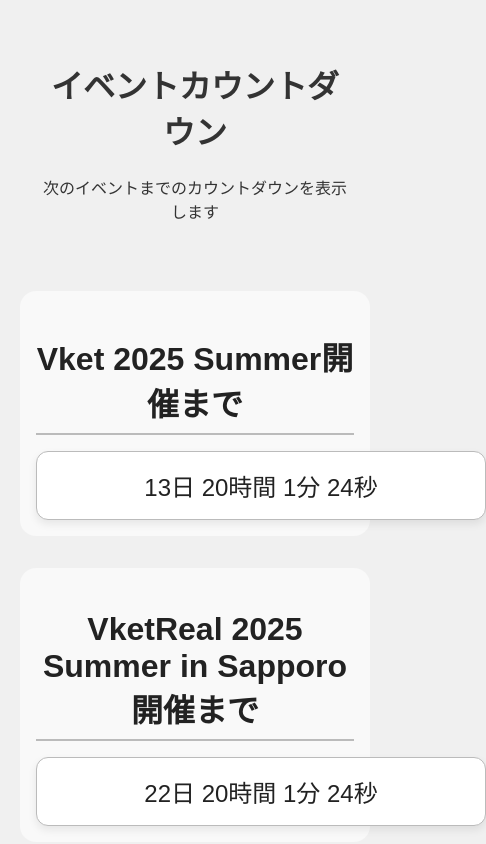
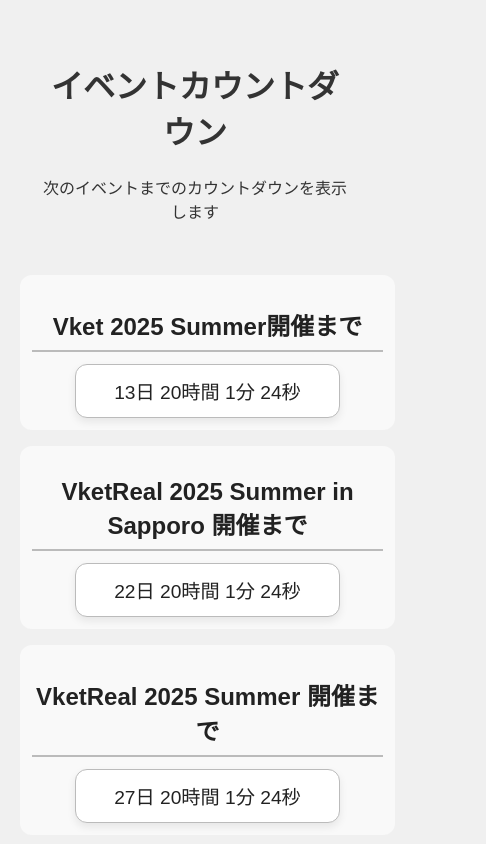
Before and after one commit to VKetDeveloper/adventcalendar, a Next.js app: page / in a window 390 px wide. Shown: the top 844 px of the page, 486 px wide, since content can reach past the window. Built offline with nearby package versions, Linux system fonts and the light colour scheme; a web font is replaced by a local one.

Commit message:
Refactor Countdown component with CSS-in-JS and responsive styles
Moved inline styles to a <style> block within the component for better maintainability and added responsive adjustments for mobile devices. Updated class names and removed unnecessary comments to clean up the code.

```diff
--- a/src/components/Countdown.tsx
+++ b/src/components/Countdown.tsx
@@ -13,7 +13,6 @@ export function CountdownEvent({ title, target }: CountdownEventProps) {
   const [isDark, setIsDark] = useState<boolean>(false);
 
   useEffect(() => {
-    // Detect dark mode
     const mq = window.matchMedia('(prefers-color-scheme: dark)');
     setIsDark(mq.matches);
     const handler = (e: MediaQueryListEvent) => setIsDark(e.matches);
@@ -42,13 +41,11 @@ export function CountdownEvent({ title, target }: CountdownEventProps) {
       }
     };
 
-    updateCountdown(); // 初回即実行
+    updateCountdown();
     const interval = setInterval(updateCountdown, 1000);
-
     return () => clearInterval(interval);
   }, [target]);
 
-  // カラースキーム
   const colors = isDark
     ? {
         text: 'white',
@@ -64,31 +61,67 @@ export function CountdownEvent({ title, target }: CountdownEventProps) {
       };
 
   return (
-    <section
-      aria-labelledby="countdown-heading"
-      style={{
-        textAlign: 'center',
-        margin: '2rem auto',
-        padding: '1rem',
-        maxWidth: '600px',
-        color: colors.text,
-        background: isDark ? '#111' : '#f9f9f9',
-        borderRadius: '16px',
-        transition: 'background 0.3s, color 0.3s',
-      }}
-    >
+    <>
+      <style>
+        {`
+          section.countdown {
+            text-align: center;
+            margin: 2rem auto;
+            padding: 1rem;
+            max-width: 600px;
+            width: 90vw; /* 画面幅の90%に */
+            color: ${colors.text};
+            background: ${isDark ? '#111' : '#f9f9f9'};
+            border-radius: 16px;
+            transition: background 0.3s, color 0.3s;
+          }
+          h2.countdown-title {
+            font-size: 2rem;
+            margin-bottom: 1rem;
+            border-bottom: 2px solid ${colors.border};
+            padding-bottom: 0.5rem;
+            color: ${colors.text};
+          }
+          div.countdown-status {
+            font-size: 1.5rem;
+            background-color: ${colors.bg};
+            color: ${colors.text};
+            padding: 1rem 2rem;
+            border-radius: 12px;
+            display: inline-block;
+            min-width: 16em;
+            box-shadow: ${colors.boxShadow};
+            border: 1px solid ${colors.border};
+            transition: background 0.3s, color 0.3s, border 0.3s;
+          }
+
+          /* スマホ用調整 */
+          @media (max-width: 480px) {
+            h2.countdown-title {
+              font-size: 1.5rem;
+              margin-bottom: 0.75rem;
+            }
+            div.countdown-status {
+              font-size: 1.2rem;
+              padding: 0.75rem 1rem;
+              min-width: 12em;
+            }
+            section.countdown {
+              margin: 1rem auto;
+              padding: 0.75rem;
+              border-radius: 12px;
+            }
+          }
+        `}
+      </style>
+
+      <section className="countdown" aria-labelledby="countdown-heading">
         <motion.h2
           id="countdown-heading"
           initial={{ opacity: 0, y: 10 }}
           animate={{ opacity: 1, y: 0 }}
           transition={{ duration: 0.4 }}
-        style={{
-          fontSize: '2rem',
-          marginBottom: '1rem',
-          borderBottom: `2px solid ${colors.border}`,
-          paddingBottom: '0.5rem',
-          color: colors.text,
-        }}
+          className="countdown-title"
         >
           {title}
         </motion.h2>
@@ -99,21 +132,11 @@ export function CountdownEvent({ title, target }: CountdownEventProps) {
           transition={{ duration: 0.6 }}
           role="status"
           aria-live="polite"
-        style={{
-          fontSize: '1.5rem',
-          backgroundColor: colors.bg,
-          color: colors.text,
-          padding: '1rem 2rem',
-          borderRadius: '12px',
-          display: 'inline-block',
-          minWidth: '16em',
-          boxShadow: colors.boxShadow,
-          border: `1px solid ${colors.border}`,
-          transition: 'background 0.3s, color 0.3s, border 0.3s',
-        }}
+          className="countdown-status"
         >
           {status}
         </motion.div>
       </section>
+    </>
   );
 }
```
Lines whose indentation alone changed are shown as unchanged.
